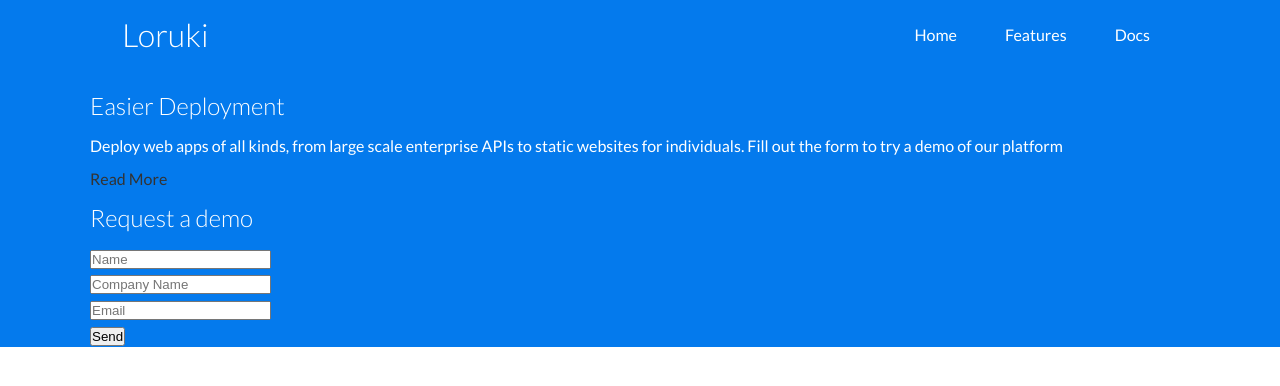
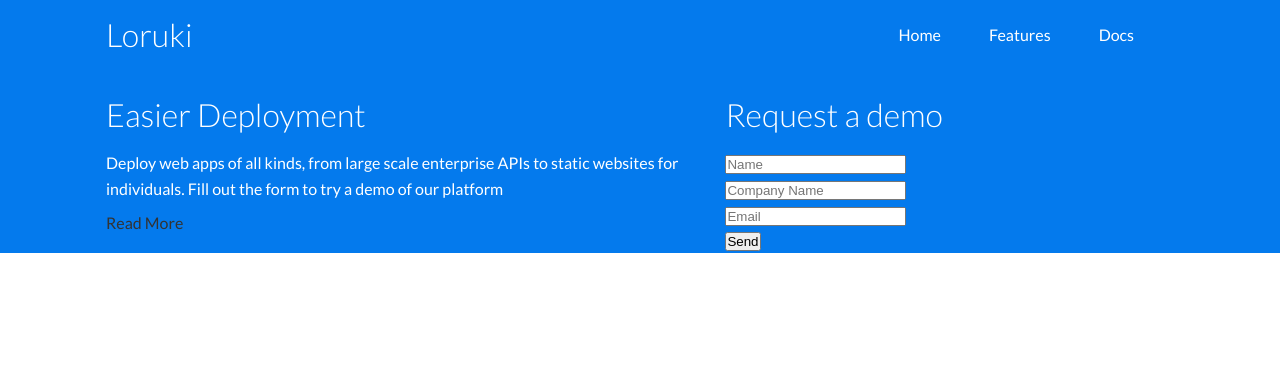
Before and after one commit to rjbseal/cloudhosting, a plain HTML site: page index.html in a window 1280 px wide. Drawn offline with Linux system fonts and the light colour scheme.

Commit message:
added grid template for showcase section

```diff
--- a/css/style.css
+++ b/css/style.css
@@ -8,6 +8,12 @@ body {
   font-family: 'Lato', sans-serif;
   color: #333;
   line-height: 1.6;
+}
+
+.navbar,
+.navbar a,
+.showcase {
+  color: #fff;
 }
 
 ul {
@@ -42,12 +48,10 @@ img {
 /* NAVBAR */
 .navbar {
   background: var(--primary-color);
-  color: #fff;
   height: 5em;
   /* border: 2px solid magenta; */
 }
 
-.logo,
 nav ul {
   padding: 0 1em;
 }
@@ -57,7 +61,6 @@ nav li {
 }
 
 .navbar a {
-  color: #fff;
   padding: 0.5em;
 }
 
@@ -68,8 +71,16 @@ nav li {
 /* SHOWCASE */
 .showcase {
   background: var(--primary-color);
-  color: #fff;
+  position: relative;
   /* border: 1px solid magenta; */
+}
+
+.showcase h2 {
+  font-size: 2rem;
+}
+
+.showcase .grid {
+  grid-template-columns: 55% 45%;
 }
 
 /* UTILITY CLASSES */
@@ -80,9 +91,17 @@ nav li {
 .container {
   max-width: 1100px;
   margin: 0 auto;
-  overflow: auto; /* fixes h1 overflow*/
+  padding: 0 1em;
+  /* overflow: auto; fixes h1 overflow */
+  /* border: 1px solid magenta; */
 }
 
 .flex {
   display: flex;
 }
+
+.grid {
+  display: grid;
+  grid-template-columns: repeat(2, 1fr);
+  gap: 2em;
+}
--- a/index.html
+++ b/index.html
@@ -18,7 +18,7 @@
       rel="stylesheet"
     />
     <link rel="stylesheet" href="css/style.css" />
-    <link rel="stylesheet" href="css/utilities.css" />
+    <!-- <link rel="stylesheet" href="css/utilities.css" /> -->
     <title>Loruki | Cloud Hosting For Seals</title>
   </head>
   <body>
```
